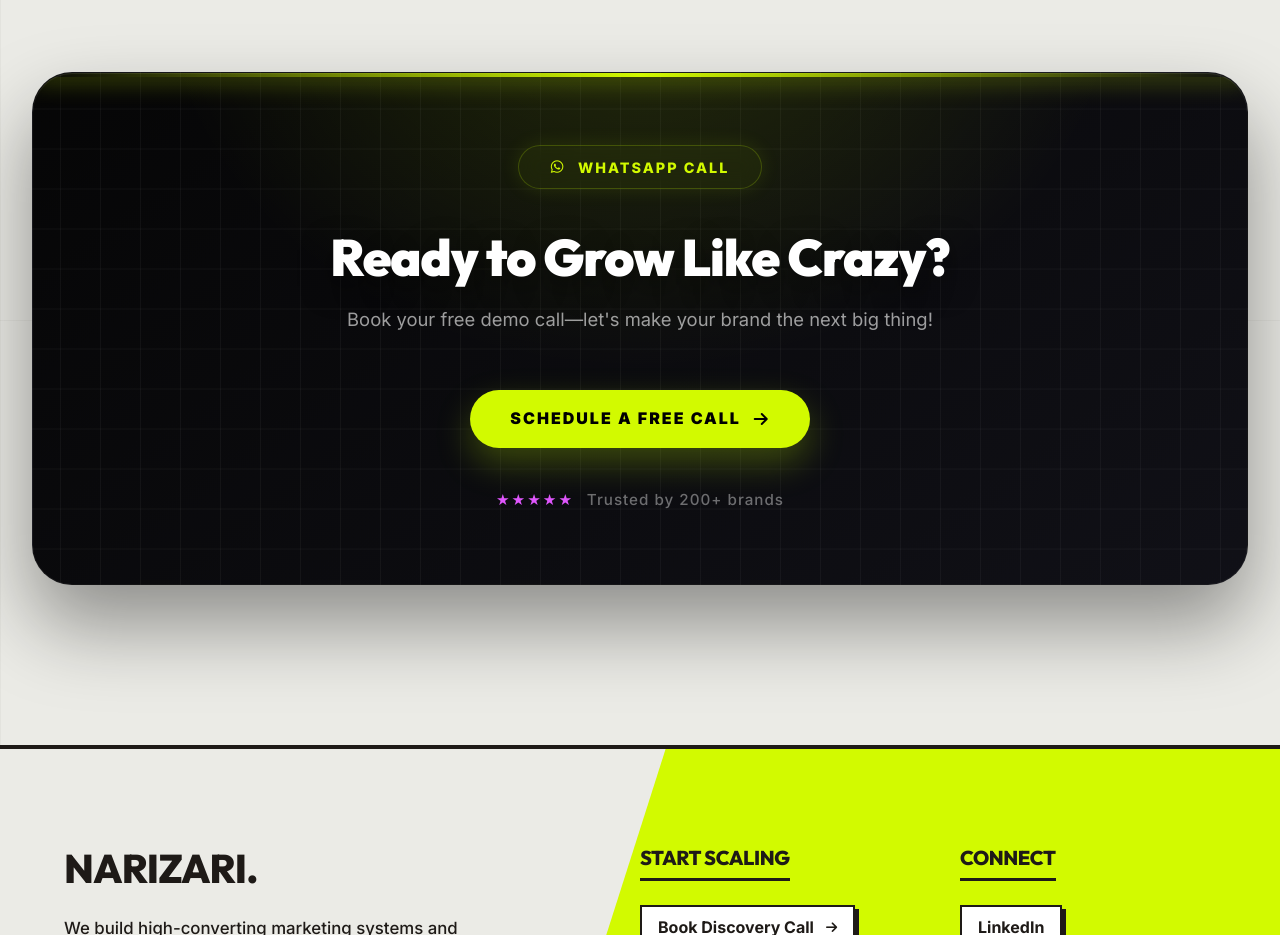
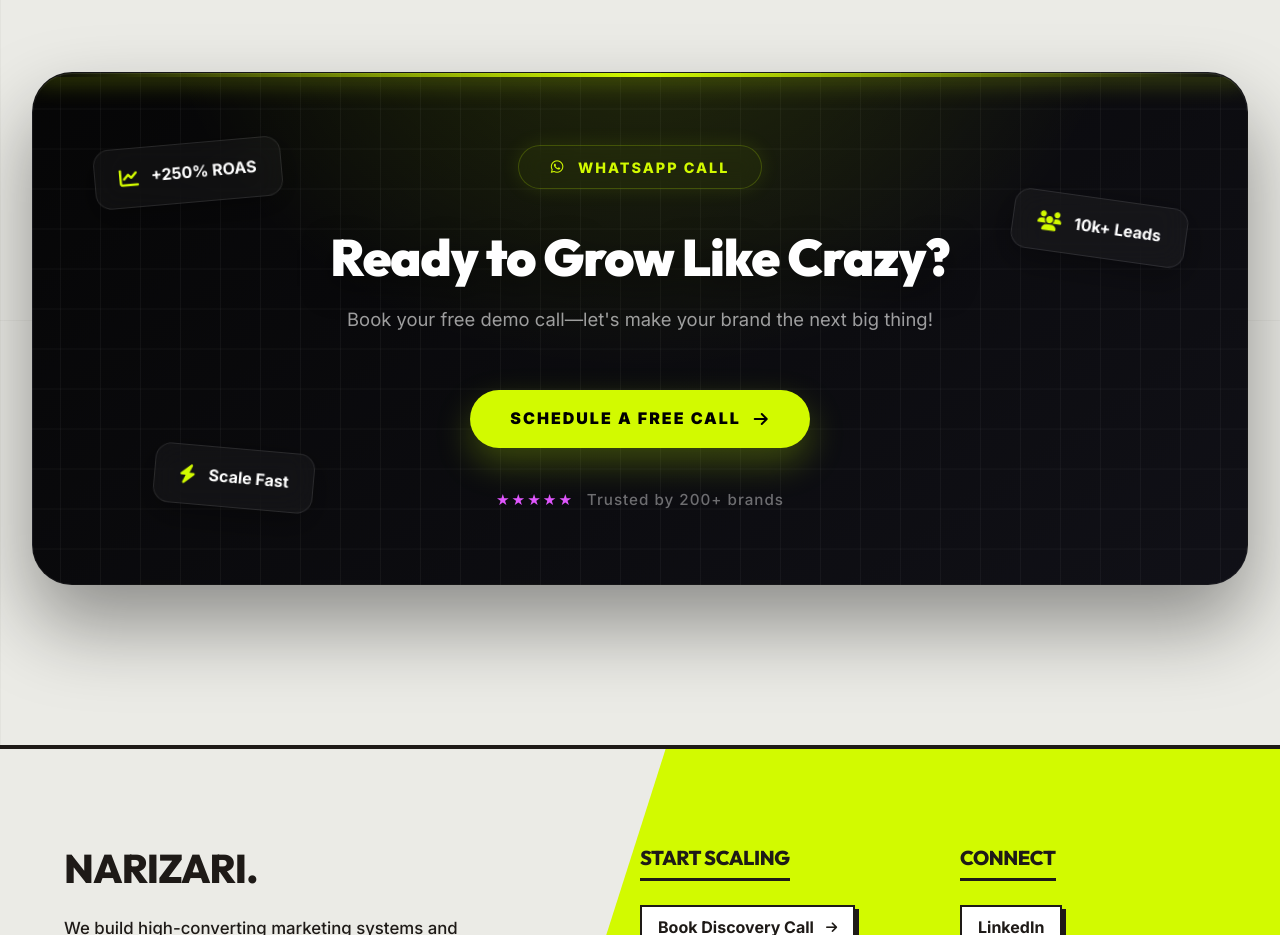
Before and after one commit to nihalkumar5/narizari_new, a Next.js app: page /case-studies in a window 1280 px wide. Shown: the part 3680-4615 px from the top of the page. Built offline with nearby package versions, Linux system fonts and the light colour scheme; a web font is replaced by a local one.

Commit message:
Remove cartoon image from CTA block

```diff
--- a/src/app/case-studies/page.js
+++ b/src/app/case-studies/page.js
@@ -209,6 +209,17 @@ export default function CaseStudies() {
         {/* --- FINAL CTA SECTION --- */}
         <section className="shopify-cta-section animate-on-scroll" style={{marginTop: "5rem", marginBottom: "5rem"}}>
           <div className="cta-block">
+            {/* FLOATING GLASS CARDS */}
+            <div className="glass-card float-1">
+              <i className="fas fa-chart-line"></i> <span>+250% ROAS</span>
+            </div>
+            <div className="glass-card float-2">
+              <i className="fas fa-bolt"></i> <span>Scale Fast</span>
+            </div>
+            <div className="glass-card float-3">
+              <i className="fas fa-users"></i> <span>10k+ Leads</span>
+            </div>
+
             <span className="cta-pill"><i className="fab fa-whatsapp"></i> Whatsapp Call</span>
             <h2>Ready to Grow Like Crazy?</h2>
             <p>Book your free demo call—let's make your brand the next big thing!</p>
--- a/src/app/globals.css
+++ b/src/app/globals.css
@@ -2531,3 +2531,86 @@
   font-weight: 500;
   letter-spacing: 1px;
 }
+
+/* Floating Elements */
+.cta-floating-image {
+  position: absolute;
+  bottom: 0;
+  right: 5%;
+  width: 380px;
+  opacity: 0.8;
+  z-index: 0;
+  animation: float-img 6s ease-in-out infinite;
+  pointer-events: none;
+}
+
+.cta-floating-image img {
+  width: 100%;
+  height: auto;
+  filter: drop-shadow(0 0 20px rgba(255,255,255,0.1));
+}
+
+@keyframes float-img {
+  0% { transform: translateY(0); }
+  50% { transform: translateY(-15px); }
+  100% { transform: translateY(0); }
+}
+
+.glass-card {
+  position: absolute;
+  background: rgba(255, 255, 255, 0.03);
+  backdrop-filter: blur(16px);
+  -webkit-backdrop-filter: blur(16px);
+  border: 1px solid rgba(255, 255, 255, 0.1);
+  box-shadow: 0 10px 30px rgba(0, 0, 0, 0.3);
+  border-radius: 16px;
+  padding: 1rem 1.5rem;
+  color: #fff;
+  font-family: var(--font-body);
+  font-weight: 700;
+  display: flex;
+  align-items: center;
+  gap: 0.8rem;
+  z-index: 1;
+  animation: float-card 5s ease-in-out infinite;
+  pointer-events: none;
+}
+
+.glass-card i {
+  color: var(--color-accent);
+  font-size: 1.2rem;
+}
+
+.float-1 {
+  top: 15%;
+  left: 5%;
+  animation-delay: 0s;
+}
+
+.float-2 {
+  bottom: 15%;
+  left: 10%;
+  animation-delay: 1.5s;
+}
+
+.float-3 {
+  top: 25%;
+  right: 5%;
+  animation-delay: 2.5s;
+}
+
+@keyframes float-card {
+  0% { transform: translateY(0) rotate(var(--rot, 0deg)); }
+  50% { transform: translateY(-10px) rotate(var(--rot, 0deg)); }
+  100% { transform: translateY(0) rotate(var(--rot, 0deg)); }
+}
+
+.float-1 { --rot: -5deg; }
+.float-2 { --rot: 5deg; }
+.float-3 { --rot: 8deg; }
+
+/* Keep text above floating cards */
+.cta-pill, .cta-block h2, .cta-block p, .cta-btn, .cta-trust {
+  z-index: 2;
+  position: relative;
+}
```
Also changed, not shown: public/images/minimal_growth_character.png (added).
